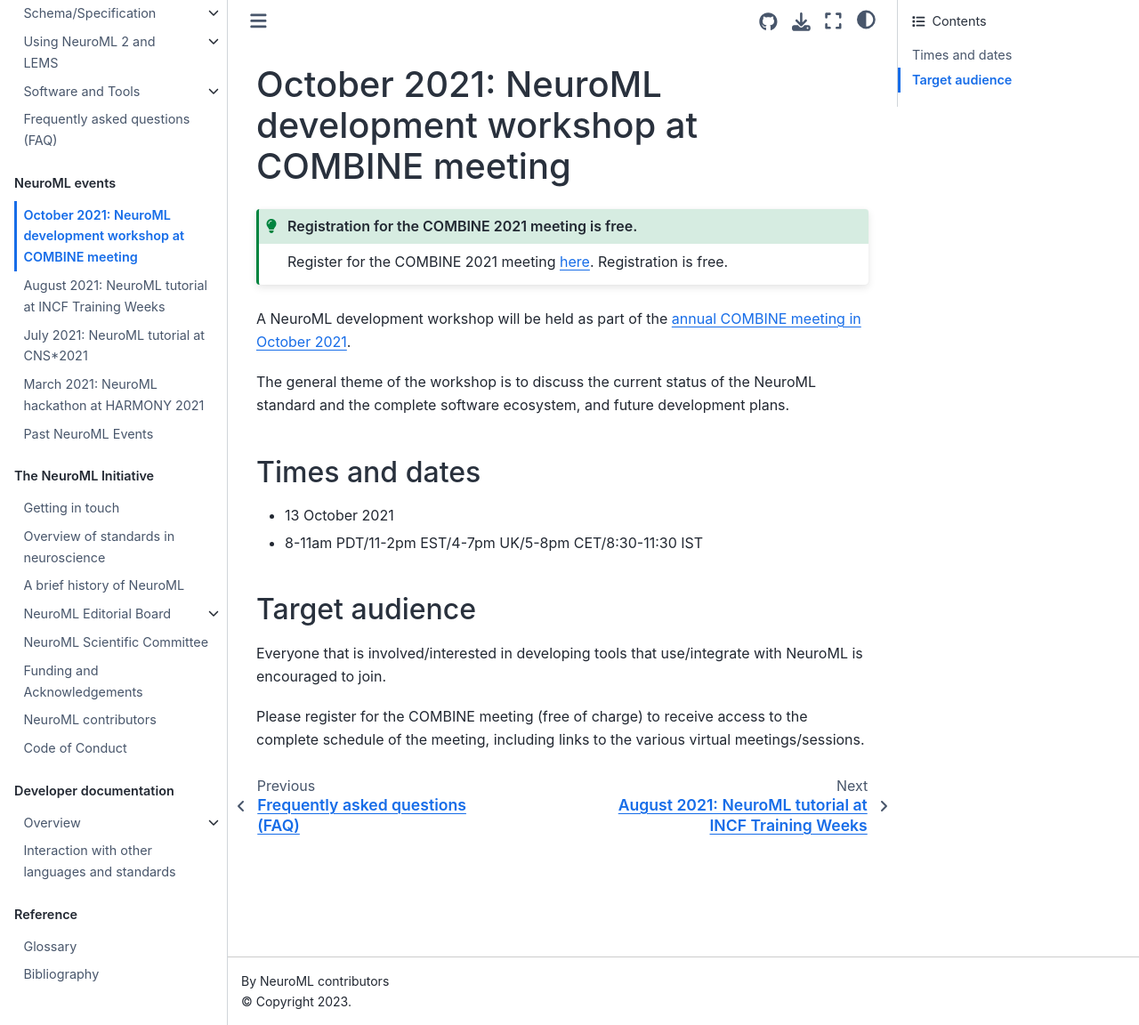
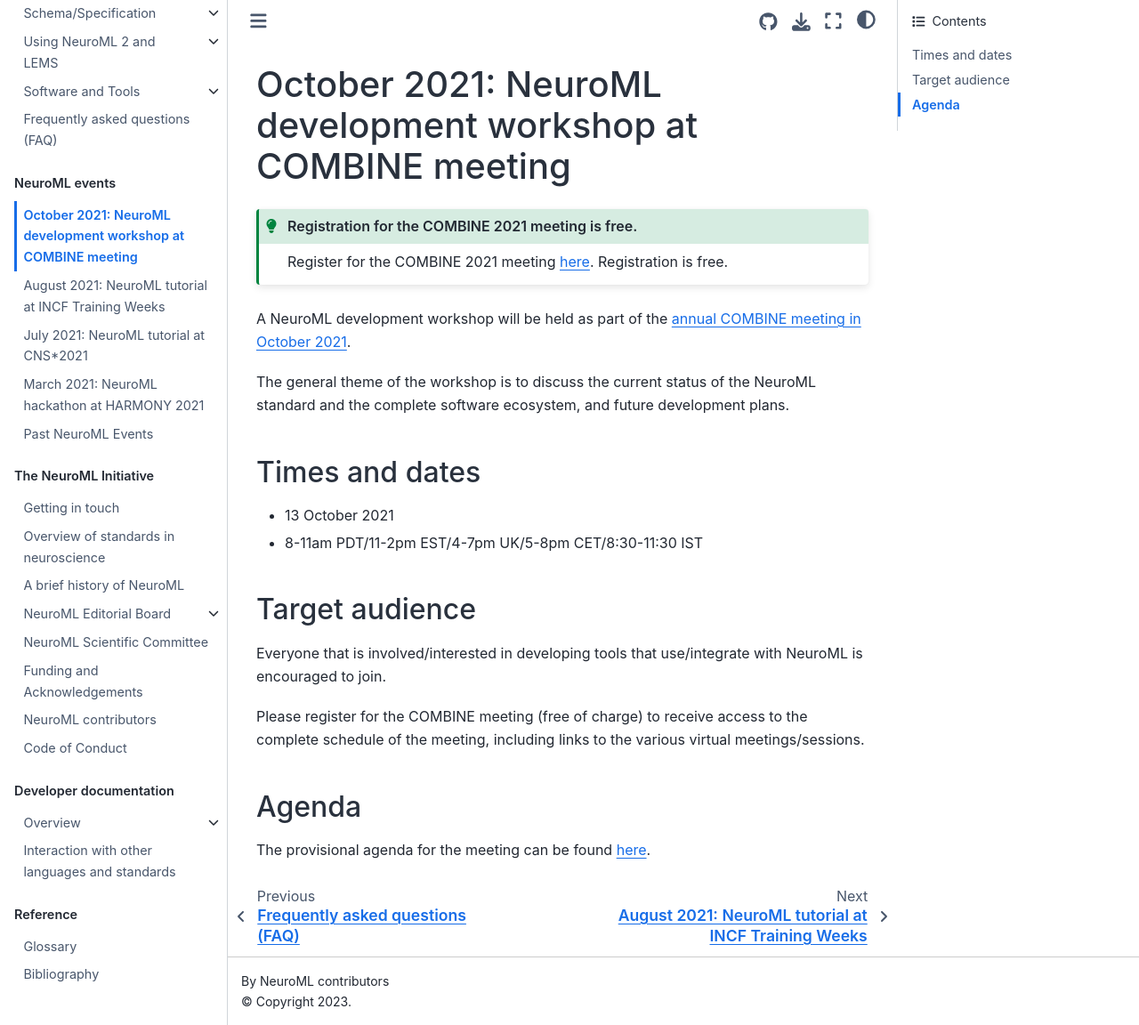
Before and after one commit to NeuroML/Documentation, a Jupyter Book: the page built from source/Events/202109-COMBINE.md, in a window 1280 px wide and 1152 px high. Shown: the whole window at 89% size. Built offline with Jupyter Book 1.0.4 settings and Sphinx 7.4.7 and the Sphinx Book theme 1.1.4, drawn with Linux system fonts in a browser that asks for light colours.

Commit message:
Update 202109-COMBINE.md

```diff
--- a/source/Events/202109-COMBINE.md
+++ b/source/Events/202109-COMBINE.md
@@ -23,3 +23,7 @@
 Everyone that is involved/interested in developing tools that use/integrate with NeuroML is encouraged to join.
 
 Please register for the COMBINE meeting (free of charge) to receive access to the complete schedule of the meeting, including links to the various virtual meetings/sessions.
+
+## Agenda
+
+The provisional agenda for the meeting can be found [here](https://docs.google.com/document/d/1rZp6fggUe1vlo5fYK-CiUP__fdJV8xYg-wrkpIp0dHk/edit).
```
